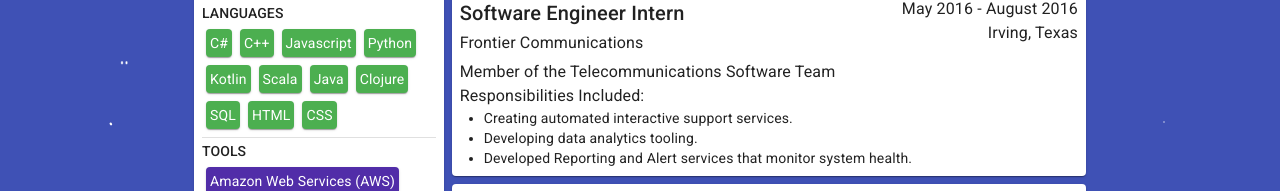
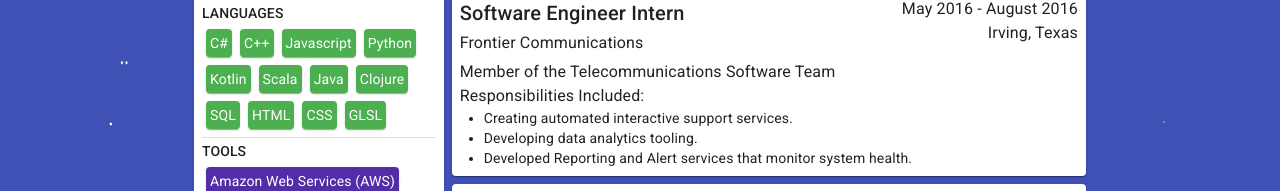
Before and after one commit to RobertAron/robertaron.github.io, a React (Create React App) app: page / in a window 1280 px wide. Shown: the part 361-552 px from the top of the page. Built offline with nearby package versions, Linux system fonts and the light colour scheme.

Commit message:
add glsl to list of things that I kno

```diff
--- a/src/components/TechSkills.js
+++ b/src/components/TechSkills.js
@@ -15,7 +15,8 @@
     'Clojure',
     'SQL',
     'HTML',
-    'CSS'
+    'CSS',
+    'GLSL',
   ],
   tools: [
     'Amazon Web Services (AWS)',
```
